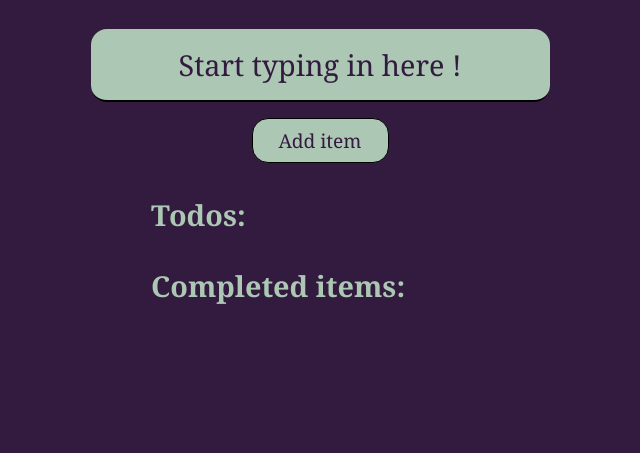
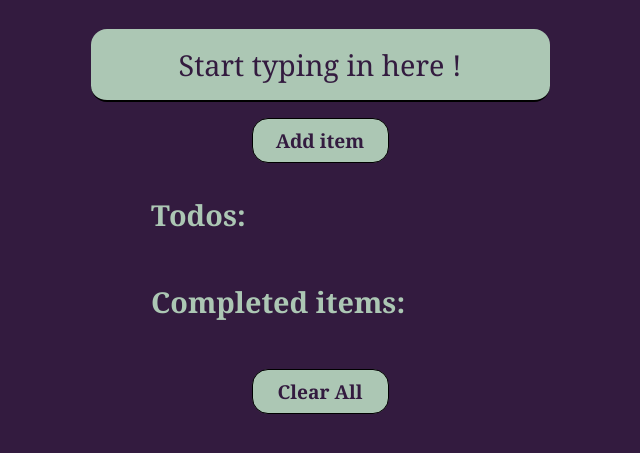
Before and after one commit to Josip1123/todo, a plain HTML site: page index.html in a window 1280 px wide. Shown: the part 149-602 px from the top of the page, without its empty margins (320-960 px from the left). Drawn offline with Linux system fonts and the light colour scheme.

Commit message:
added clear all btn

```diff
--- a/index.html
+++ b/index.html
@@ -27,6 +27,7 @@
                 <ul class="completed-list">
                     <h2>Completed items:</h2>
                 </ul>
+                <button class="clear">Clear All</button>
             </div>
         </div>
         <script src="./main.js"></script>
--- a/main.js
+++ b/main.js
@@ -116,4 +116,11 @@ function fetchListFromLocal() {
     }
 }
 
+const clearBtn = document.querySelector(".clear");
+
+clearBtn.addEventListener("click", ()=>{
+    localStorage.clear();
+    window.location.reload();
+})
+
 fetchListFromLocal();
--- a/styles.css
+++ b/styles.css
@@ -13,6 +13,7 @@
 body{
     background-color: var(--main-color);
     color: var(--secondary-color);
+    font-weight: 600;
 }
 
 .container{
@@ -108,6 +109,24 @@ form {
     }
 }
 
+.clear{
+    all: unset;
+        font-size: 1.2rem;
+        border: 1px solid black;
+        flex: 1;
+        text-align: center;
+        width: 30%;
+        margin: 0 auto;
+        padding: 0.5rem 0;
+        border-radius: 1rem;
+        background-color: var(--secondary-color);
+        color: var(--main-color);
+}
+
+.list-container{
+    display: flex;
+    flex-direction: column;
+}
 .completed-list-item {
     text-decoration: line-through;
     font-size: 1.3rem;
```
